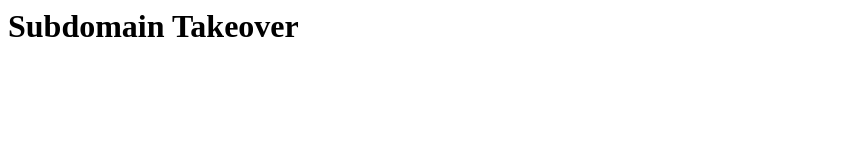
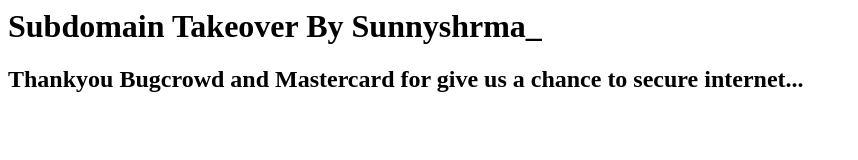
Before and after one commit to stoick-the-vast/subdomaintakeover, a plain HTML site: page index.html in a window 1280 px wide. Shown: the whole page, without its empty margins (0-858 px from the left). Drawn offline with Linux system fonts and the light colour scheme.

Commit message:
Update index.html

```diff
--- a/index.html
+++ b/index.html
@@ -1,5 +1,6 @@
 <html>
 <body>
-<h1>Subdomain Takeover</h1>
+<h1>Subdomain Takeover By Sunnyshrma_</h1>
+  <h2>Thankyou Bugcrowd and Mastercard for give us a chance to secure internet... </h2>
 </body>
 </html>
```
